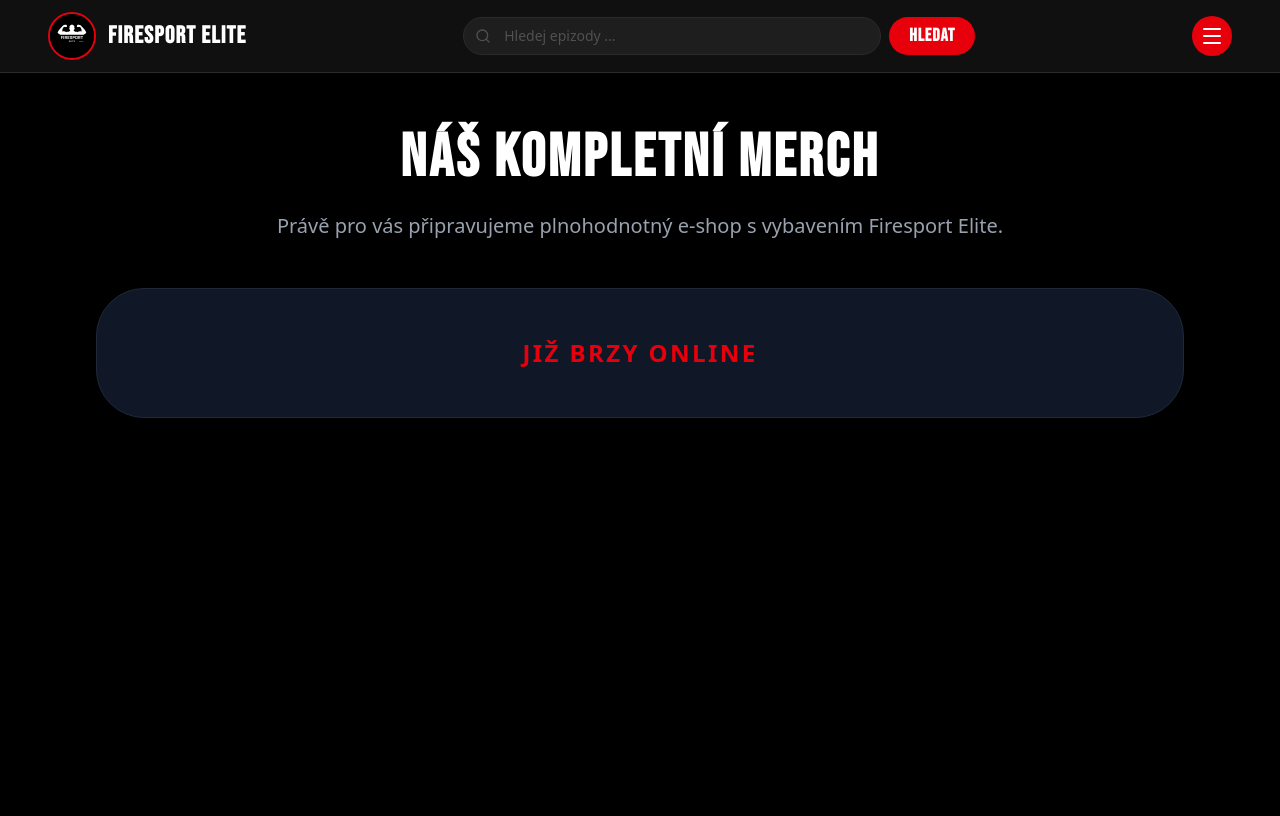
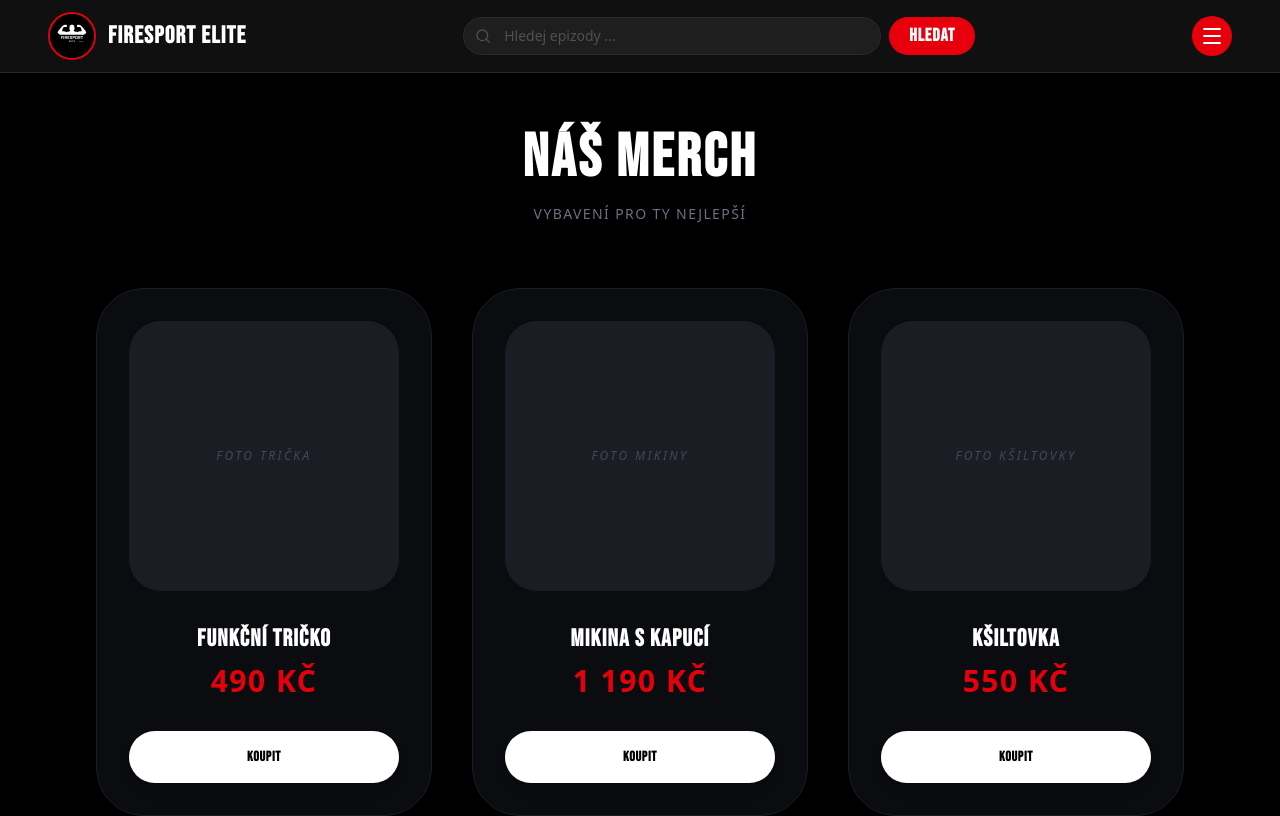
Before and after one commit to thumbnail-ai-cz/firesportelite02, a Next.js app: page /merch in a window 1280 px wide. Shown: the top 816 px of the page. Built offline with nearby package versions, Linux system fonts and the light colour scheme.

Commit message:
Refactor MerchPage layout and add product grid

```diff
--- a/app/merch/page.js
+++ b/app/merch/page.js
@@ -1,20 +1,63 @@
 'use client'
 
 import React from 'react';
-import Header from '../Header'; // Cesta k tvému Headeru o úroveň výš
+import Header from '../Header';
 
 export default function MerchPage() {
+  const products = [
+    { name: 'FUNKČNÍ TRIČKO', price: '490 KČ', label: 'FOTO TRIČKA' },
+    { name: 'MIKINA S KAPUCÍ', price: '1 190 KČ', label: 'FOTO MIKINY' },
+    { name: 'KŠILTOVKA', price: '550 KČ', label: 'FOTO KŠILTOVKY' },
+  ];
+
   return (
     <div className="min-h-screen bg-black text-white font-sans">
       <Header />
-      <main className="max-w-6xl mx-auto p-8 pt-32 text-center">
-        <h1 className="text-6xl font-extrabold uppercase mb-6">Náš kompletní Merch</h1>
-        <p className="text-xl text-gray-400 mb-12">Právě pro vás připravujeme plnohodnotný e-shop s vybavením Firesport Elite.</p>
 
-        {/* Dočasný box, aby stránka nebyla prázdná */}
-        <div className="bg-gray-900 border border-gray-800 p-12 rounded-[3rem]">
-          <p className="text-red-600 font-bold uppercase tracking-widest text-2xl">Již brzy online</p>
+      <main className="max-w-6xl mx-auto p-8 pt-32">
+        <header className="mb-16 text-center">
+          <h1 className="text-6xl font-extrabold uppercase mb-4 tracking-tighter">Náš Merch</h1>
+          <p className="text-gray-500 uppercase tracking-widest text-sm">Vybavení pro ty nejlepší</p>
+        </header>
+
+        {/* GRID S PRODUKTY - PŘESNĚ PODLE TVÉHO NÁVRHU */}
+        <div className="grid grid-cols-1 md:grid-cols-3 gap-10">
+          {products.map((product, index) => (
+            <div
+              key={index}
+              className="bg-[#0a0c10] p-8 rounded-[3rem] border border-[#1a1d23] text-center flex flex-col items-center transition-all hover:scale-[1.02] hover:border-red-600/50 shadow-2xl"
+            >
+              {/* Šedý box pro fotku */}
+              <div className="w-full aspect-square bg-[#1a1d23] rounded-[2rem] mb-8 flex items-center justify-center overflow-hidden">
+                <span className="italic text-gray-500 uppercase text-xs tracking-[0.2em] font-medium opacity-50">
+                  {product.label}
+                </span>
+              </div>
+
+              {/* Název produktu */}
+              <h4 className="text-2xl font-black uppercase tracking-tight mb-2">
+                {product.name}
+              </h4>
+
+              {/* Cena - Výrazná červená */}
+              <p className="text-red-600 font-black text-3xl mb-8 tracking-wider">
+                {product.price}
+              </p>
+
+              {/* Tlačítko KOUPIT */}
+              <button className="w-full bg-white text-black py-4 rounded-full font-black hover:bg-red-600 hover:text-white transition-all uppercase tracking-[0.15em] text-sm shadow-lg">
+                KOUPIT
+              </button>
+            </div>
+          ))}
         </div>
+
+        {/* Info box dole */}
+        <footer className="mt-20 py-10 border-t border-gray-900 text-center">
+          <p className="text-gray-600 text-sm uppercase tracking-widest">
+            Všechny ceny jsou včetně DPH • Doprava od 1500 Kč zdarma
+          </p>
+        </footer>
       </main>
     </div>
   );
```
